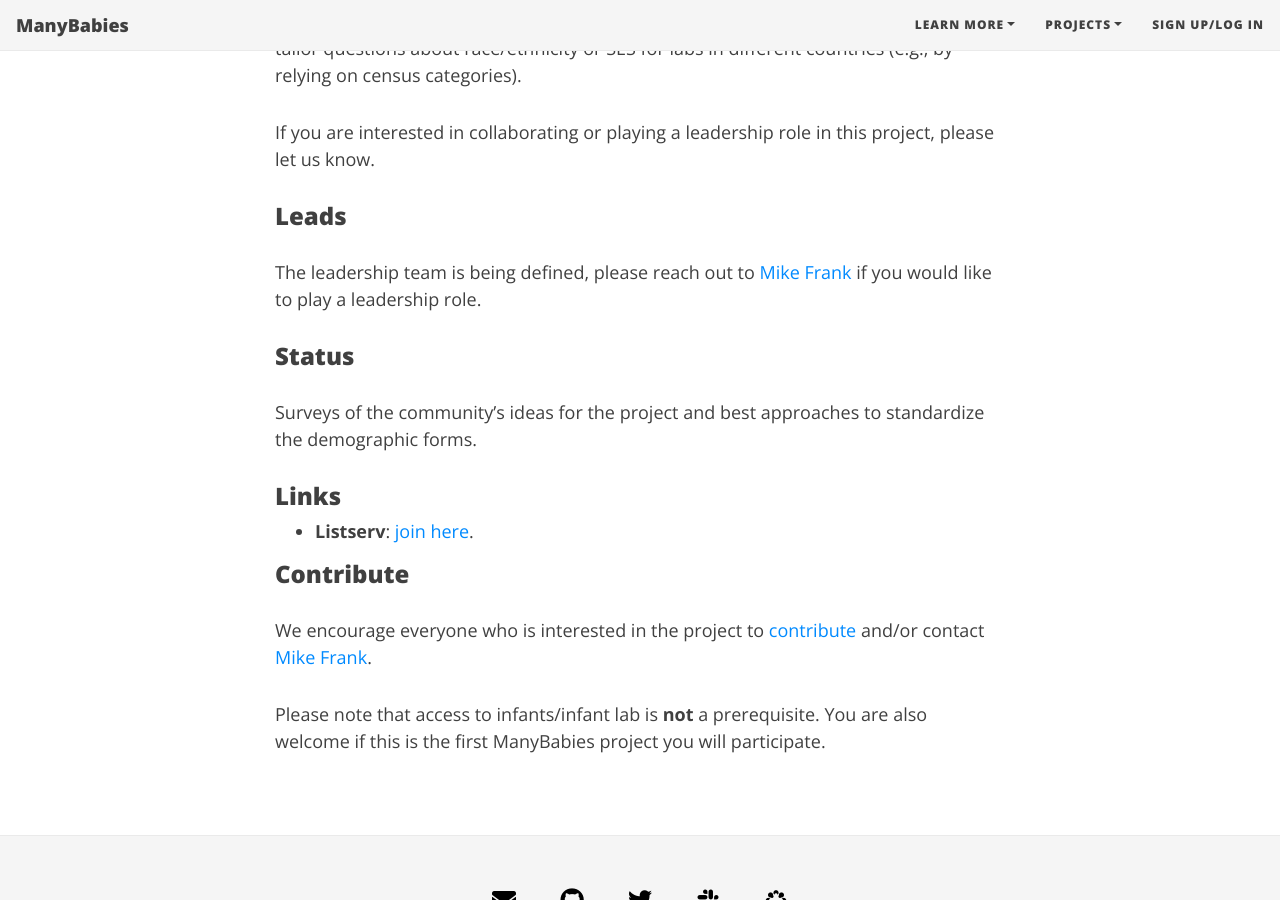
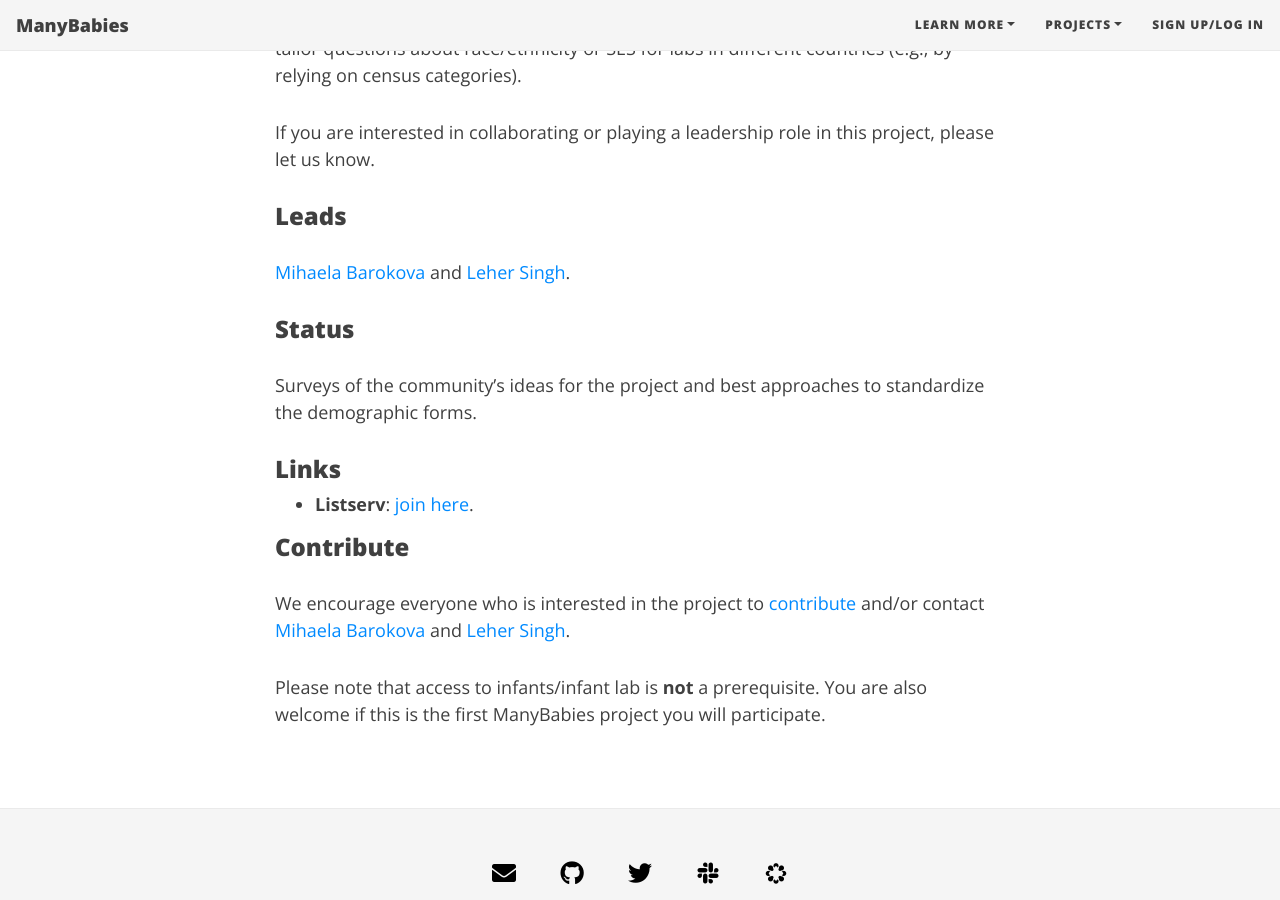
Before and after one commit to manybabies/manybabies.github.io, a Jekyll site: the page built from MB-demographics.md, in a window 1280 px wide and 900 px high, scrolled down 495 px. Built offline with Jekyll 4.4.1, drawn with Linux system fonts in a browser that asks for light colours; nearby versions of some CDN libraries; some web fonts are replaced.

Commit message:
add mb-demographic leaders

```diff
--- a/MB-demographics.md
+++ b/MB-demographics.md
@@ -14,7 +14,7 @@ If you are interested in collaborating or playing a leadership role in this proj
 
 
 ### Leads
-The leadership team is being defined, please reach out to [Mike Frank](mailto:mcfrank@stanford.edu) if you would like to play a leadership role.
+[Mihaela Barokova](mailto:mihaela.barokova@gmail.com) and [Leher Singh](mailto:leher.singh.nus@gmail.com).
 
 <!--For a detailed index of collaborators (+ institutions, countries, studies), check the [**MB** collaborator dashboard](https://rodrigodalben.shinyapps.io/shiny_mb_map/): <video muted autoplay="autoplay" loop="loop" width="768" height="512">
     <source src="/assets/img/dashboard_studies.mp4" type="video/mp4">
@@ -35,7 +35,7 @@ Surveys of the community’s ideas for the project and best approaches to standa
 <!--* **News**: [MB-AtHome news]({{site.baseurl}}/tags/#MB-AtHome).-->
 
 ### Contribute
-We encourage everyone who is interested in the project to [contribute]({{site.baseurl}}/sign_up_log_in/) and/or contact [Mike Frank](mailto:mcfrank@stanford.edu).
+We encourage everyone who is interested in the project to [contribute]({{site.baseurl}}/sign_up_log_in/) and/or contact [Mihaela Barokova](mailto:mihaela.barokova@gmail.com) and [Leher Singh](mailto:leher.singh.nus@gmail.com).
 
 Please note that access to infants/infant lab is **not** a prerequisite. You are also welcome if this is the first ManyBabies project you will participate.
 
```
